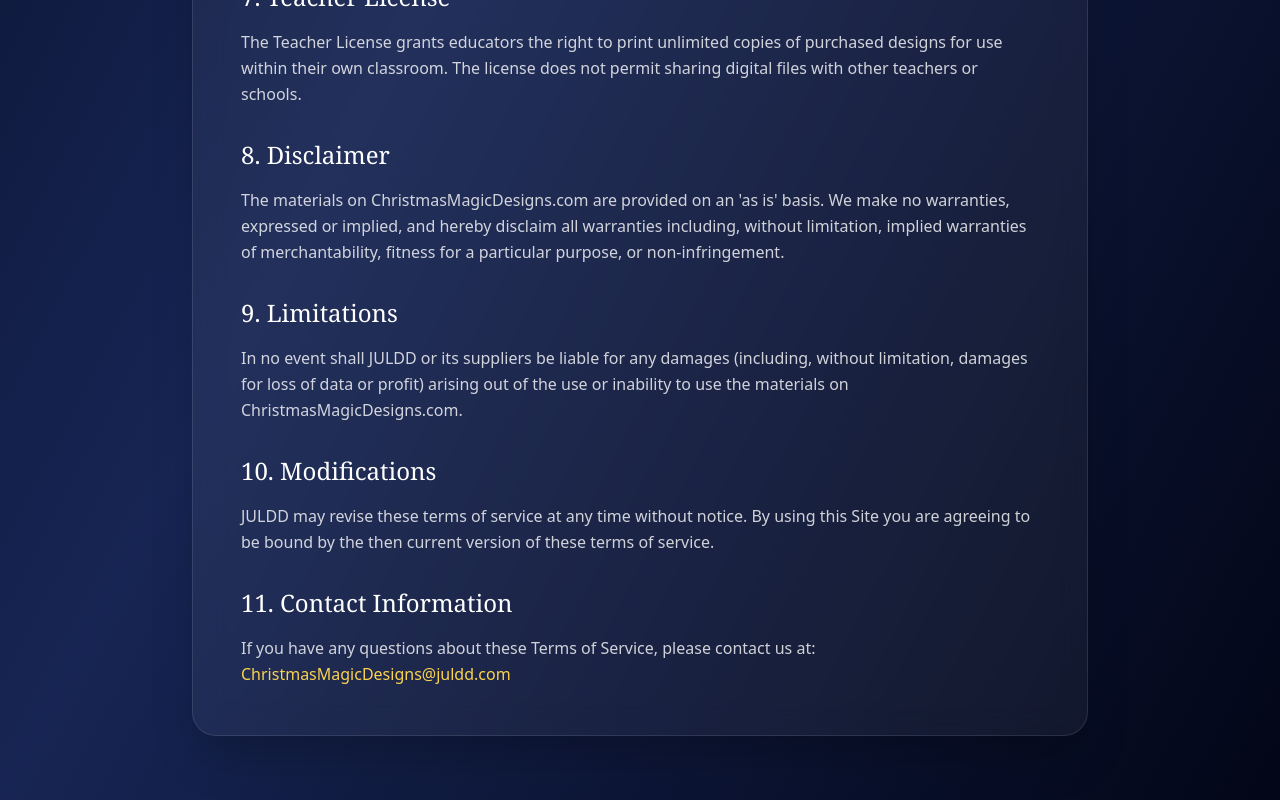
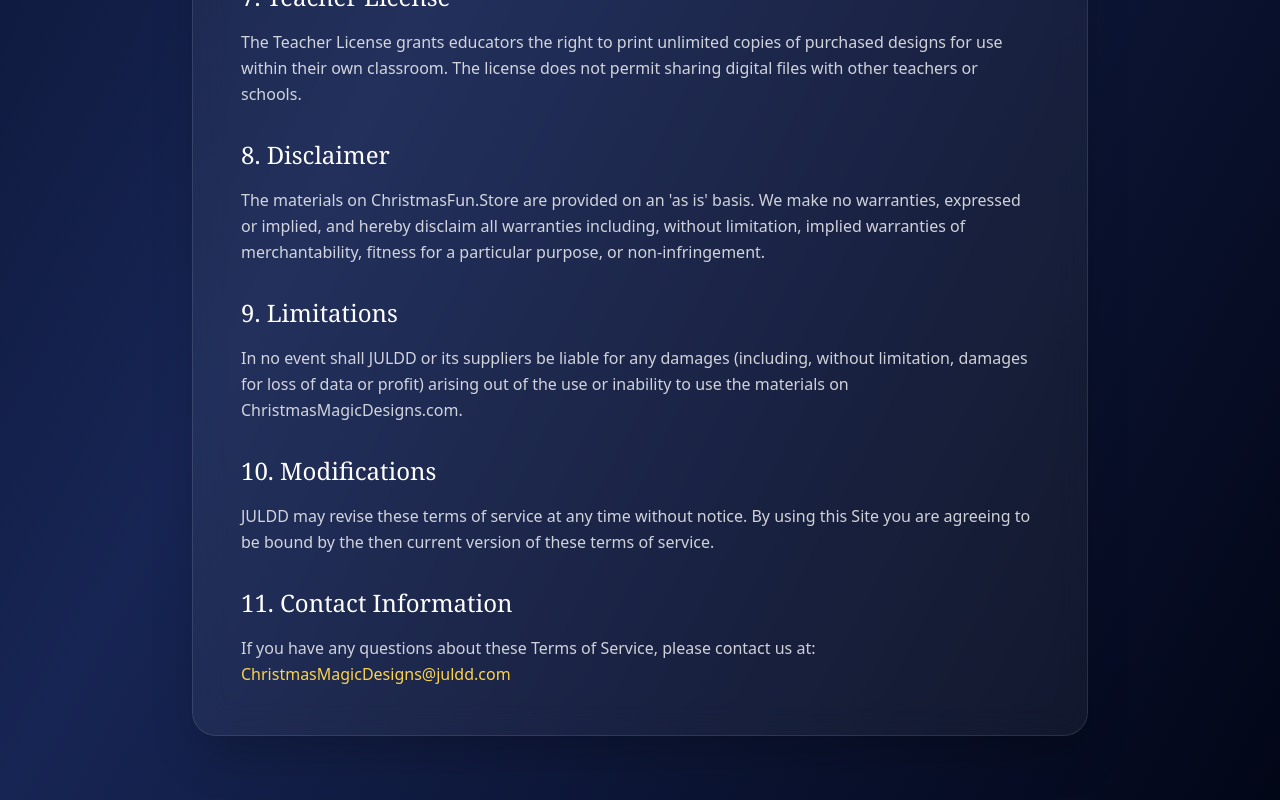
Before and after one commit to JULDDLLC/ChristmasFun.store, a React (Vite) app: page /terms in a window 1280 px wide. Shown: the part 1625-2425 px from the top of the page. Built offline with nearby package versions, Linux system fonts and the light colour scheme; no server answers.

Commit message:
Updated Terms.tsx

```diff
--- a/src/pages/Terms.tsx
+++ b/src/pages/Terms.tsx
@@ -102,7 +102,7 @@ export default function Terms() {
               <section>
                 <h2 className="text-2xl font-serif text-white mb-4">8. Disclaimer</h2>
                 <p className="leading-relaxed">
-                  The materials on ChristmasMagicDesigns.com are provided on an 'as is' basis. We make no warranties, expressed or implied, and hereby disclaim all warranties including, without limitation, implied warranties of merchantability, fitness for a particular purpose, or non-infringement.
+                  The materials on ChristmasFun.Store are provided on an 'as is' basis. We make no warranties, expressed or implied, and hereby disclaim all warranties including, without limitation, implied warranties of merchantability, fitness for a particular purpose, or non-infringement.
                 </p>
               </section>
 
```
